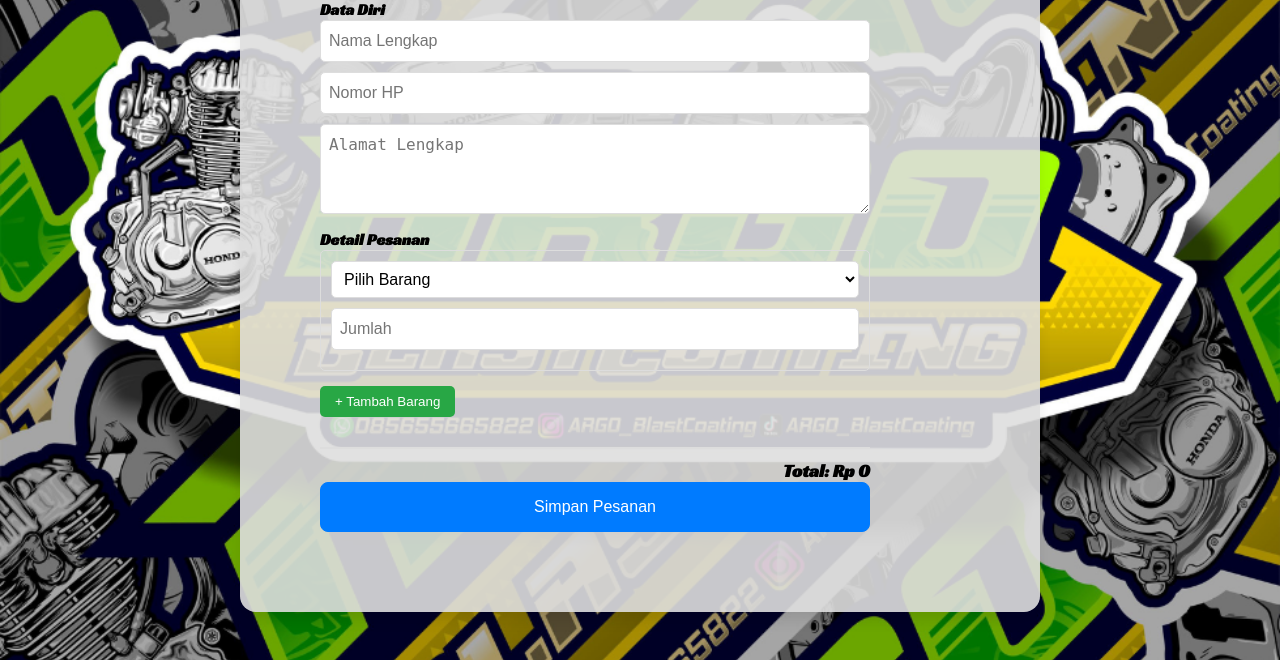
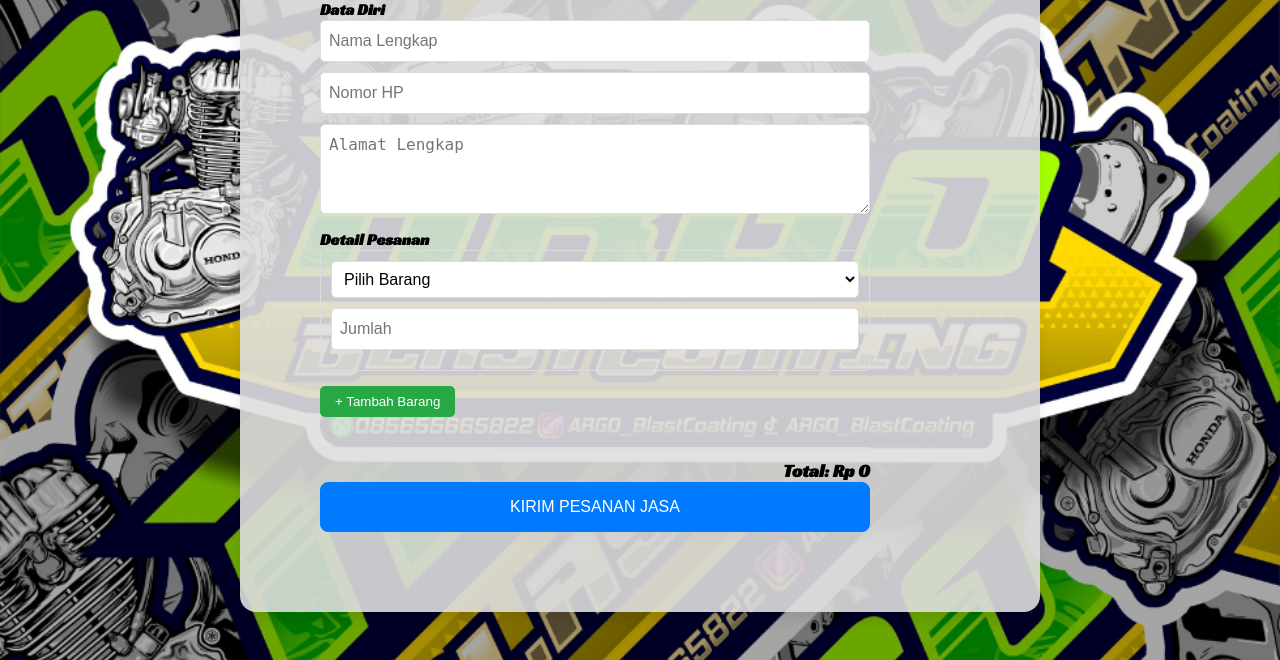
Before and after one commit to Ridwanstbd/kasir-argo-blastcoating, a PHP site: page /buat-pesanan.php in a window 1280 px wide. Shown: the part 193-853 px from the top of the page. Run offline with PHP 8.4, Linux system fonts and the light colour scheme; data comes from the database, SQL or seed files in the repository.

Commit message:
[FIX] rubah penamaan tomboh tambah pesanan

```diff
--- a/buat-pesanan.php
+++ b/buat-pesanan.php
@@ -190,7 +190,7 @@
                                     </div>
 
                                     <button type="submit" name="submit" class="btn btn-primary btn-user btn-block mt-4">
-                                        Simpan Pesanan</button>
+                                        KIRIM PESANAN JASA</button>
                                 </form>
                             </div>
                         </div>
```
